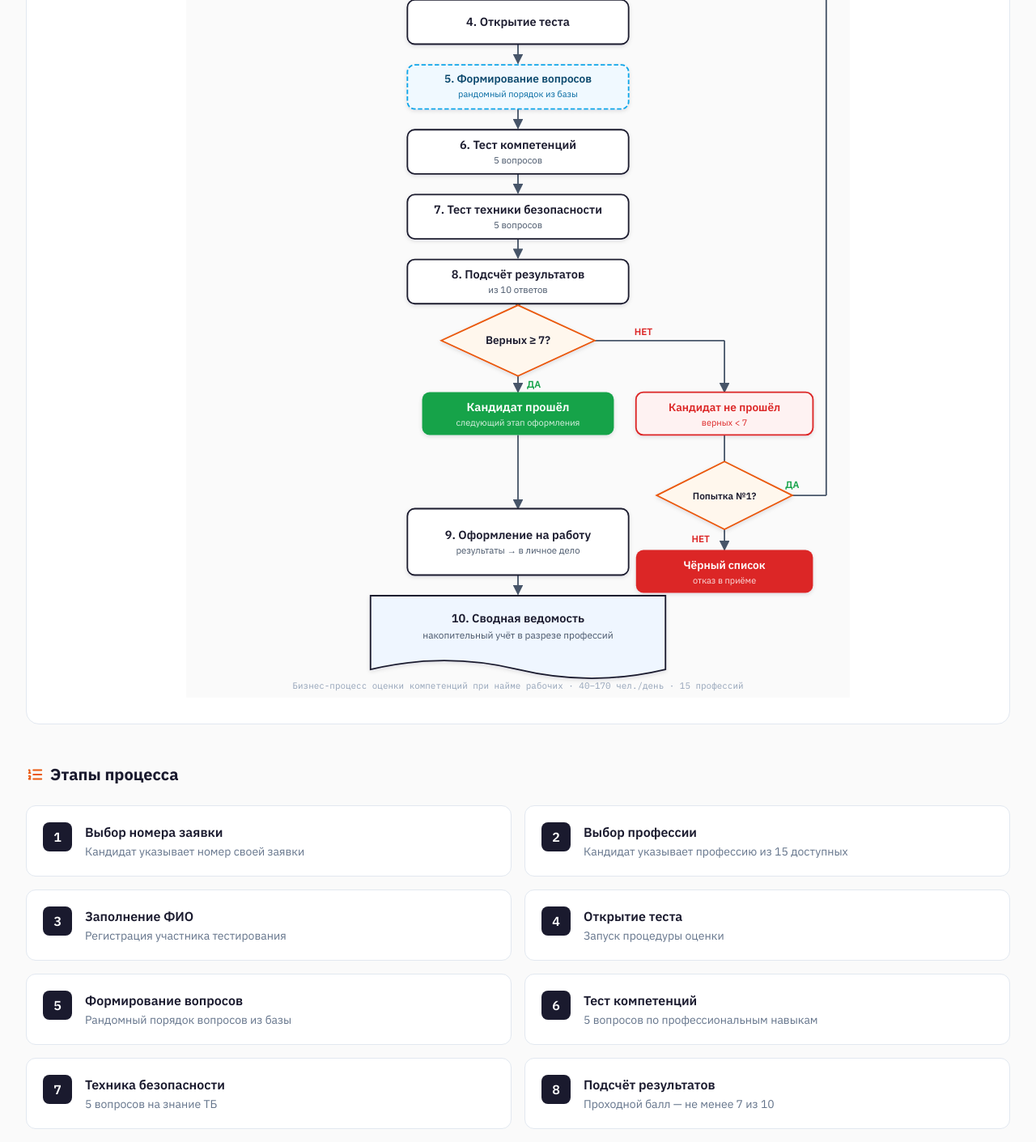
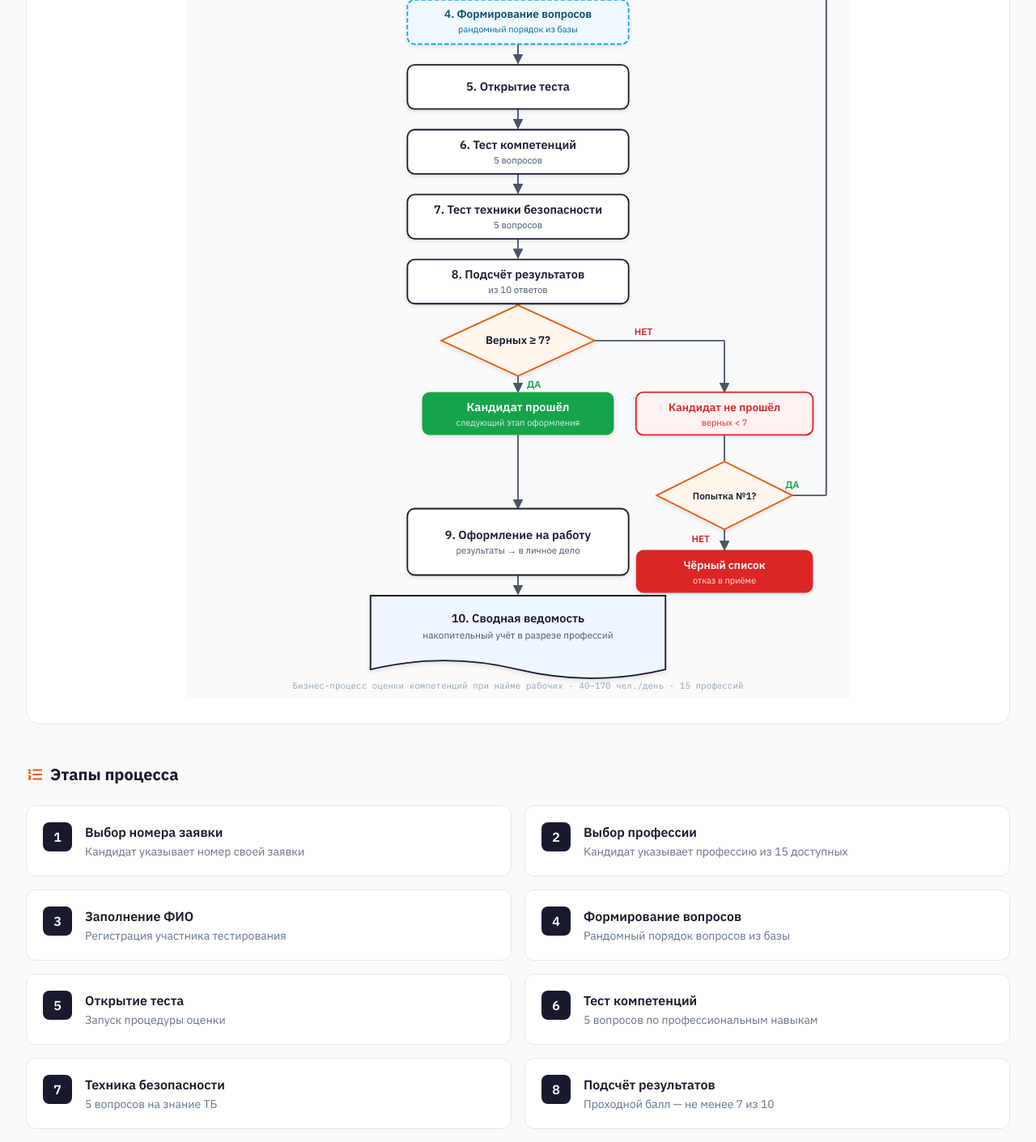
Before and after one commit to pr-poehali-dev/competency-assessment-system, a React (Vite) app: page / in a window 1280 px wide. Shown: the part 822-2233 px from the top of the page at 81% size. Built offline with nearby package versions, Linux system fonts and the light colour scheme.

Commit message:
Swap blocks 4 and 5

```diff
--- a/src/components/FlowchartSVG.tsx
+++ b/src/components/FlowchartSVG.tsx
@@ -111,15 +111,15 @@ const FlowchartSVG = forwardRef<SVGSVGElement>((_, ref) => {
       {/* ── 3: Заполнение ФИО ── */}
       <Box x={300} y={296} w={300} label="3. Заполнение ФИО" />
 
-      {/* ── 4: Открытие теста ── */}
-      <Box x={300} y={384} w={300} label="4. Открытие теста" />
+      {/* ── 4: Рандомное формирование вопросов ── */}
+      <g filter="url(#shadow)">
+        <rect x={300} y={384} width={300} height={60} rx="10" fill={C.rand} stroke="#0ea5e9" strokeWidth="2" strokeDasharray="6 3" />
+        <text x={450} y={408} textAnchor="middle" fill="#0c4a6e" fontSize="15" fontWeight="600">4. Формирование вопросов</text>
+        <text x={450} y={428} textAnchor="middle" fill="#0369a1" fontSize="12">рандомный порядок из базы</text>
+      </g>
 
-      {/* ── NEW 2: Рандомное формирование вопросов ── */}
-      <g filter="url(#shadow)">
-        <rect x={300} y={472} width={300} height={60} rx="10" fill={C.rand} stroke="#0ea5e9" strokeWidth="2" strokeDasharray="6 3" />
-        <text x={450} y={496} textAnchor="middle" fill="#0c4a6e" fontSize="15" fontWeight="600">5. Формирование вопросов</text>
-        <text x={450} y={516} textAnchor="middle" fill="#0369a1" fontSize="12">рандомный порядок из базы</text>
-      </g>
+      {/* ── 5: Открытие теста ── */}
+      <Box x={300} y={472} w={300} label="5. Открытие теста" />
 
       {/* ── 6: Тест компетенций ── */}
       <Box x={300} y={560} w={300} label="6. Тест компетенций" sub="5 вопросов" />
--- a/src/pages/Index.tsx
+++ b/src/pages/Index.tsx
@@ -7,8 +7,8 @@ const STEPS = [
   { n: '1', t: 'Выбор номера заявки', d: 'Кандидат указывает номер своей заявки' },
   { n: '2', t: 'Выбор профессии', d: 'Кандидат указывает профессию из 15 доступных' },
   { n: '3', t: 'Заполнение ФИО', d: 'Регистрация участника тестирования' },
-  { n: '4', t: 'Открытие теста', d: 'Запуск процедуры оценки' },
-  { n: '5', t: 'Формирование вопросов', d: 'Рандомный порядок вопросов из базы' },
+  { n: '4', t: 'Формирование вопросов', d: 'Рандомный порядок вопросов из базы' },
+  { n: '5', t: 'Открытие теста', d: 'Запуск процедуры оценки' },
   { n: '6', t: 'Тест компетенций', d: '5 вопросов по профессиональным навыкам' },
   { n: '7', t: 'Техника безопасности', d: '5 вопросов на знание ТБ' },
   { n: '8', t: 'Подсчёт результатов', d: 'Проходной балл — не менее 7 из 10' },
```
